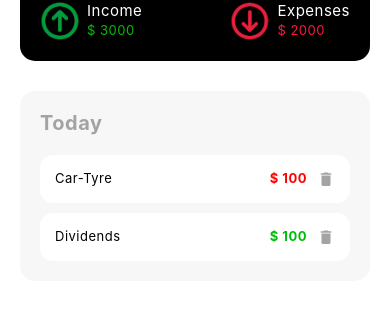
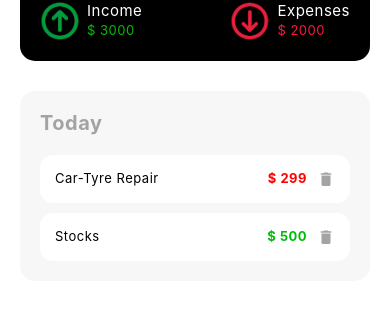
Before and after one commit to hardikambati/tracko-Neurobit, a React Native app: screen /Home in a window 390 px wide. Shown: the part 186-517 px from the top of the page. Built offline with nearby package versions, Linux system fonts and the light colour scheme.

Commit message:
added add/delete features

```diff
--- a/App.js
+++ b/App.js
@@ -1,11 +1,14 @@
 import { StatusBar } from 'expo-status-bar';
 import { StyleSheet, Text, View } from 'react-native';
 import Nav from './src/navigation/Nav';
+import { AuthProvider } from './src/context/AuthContext';
 
 export default function App() {
   return (
     <>
-      <Nav />
+      <AuthProvider>
+          <Nav />
+      </AuthProvider>
     </>
   );
 }
--- a/package.json
+++ b/package.json
@@ -9,8 +9,10 @@
     "web": "expo start --web"
   },
   "dependencies": {
+    "@react-native-async-storage/async-storage": "^1.17.10",
     "@react-navigation/native": "^6.0.13",
     "@react-navigation/stack": "^6.3.2",
+    "axios": "^1.1.3",
     "expo": "~46.0.16",
     "expo-datepicker": "^1.0.21",
     "expo-status-bar": "~1.4.0",
--- /dev/null
+++ b/src/context/AuthContext.js
@@ -0,0 +1,64 @@
+import React, { createContext } from "react";
+import AsyncStorage from '@react-native-async-storage/async-storage';
+import axios from "axios";
+
+
+export const AuthContext = createContext();
+
+export const AuthProvider = ({children}) => {
+
+    const [track, setTrack] = React.useState([
+        {
+            id: 1,
+            description: 'Car-Tyre Repair',
+            amount: 299,
+            date: 'Dec 9, 2022',
+            category: 'expense'
+        },
+        {
+            id: 2,
+            description: 'Stocks',
+            amount: 500,
+            date: 'Dec 4, 2022',
+            category: 'income'
+        }
+    ]);
+
+
+    React.useEffect(() => {
+    }, [])
+
+
+    function addTaskContext(description, amount, category) {
+        const new_id=track.length + 1;
+        const new_task={
+            id: new_id,
+            description,
+            amount,
+            // date,
+            category
+        }
+
+        setTrack(oldTrack => [...oldTrack, new_task]);
+    }
+
+
+    function deleteTaskContext(id) {
+        const newTrack = track.filter(item => item.id !== id);
+        setTrack(newTrack);
+    }
+
+
+    return (
+        <AuthContext.Provider
+            value={{
+                track,
+                addTaskContext,
+                deleteTaskContext,
+            }}
+        >
+            {children}
+        </AuthContext.Provider>
+    );
+
+};
--- a/src/screens/Home.js
+++ b/src/screens/Home.js
@@ -1,14 +1,33 @@
 import React, { useState } from "react";
-import { Button, Text, TextInput, View, Modal, Image, TouchableOpacity } from 'react-native';
+import { Button, Text, TextInput, View, Modal, Image, TouchableOpacity, Alert } from 'react-native';
 import { globalStyles } from '../../styles/global';
 import AwesomeButton from "react-native-really-awesome-button";
 import DatePicker from "expo-datepicker";
 import MaterialCommunityIcons from 'react-native-vector-icons/MaterialCommunityIcons';
+import { AuthContext } from '../context/AuthContext';
 
 export default function Home({navigation}) {
 
+    const { track, addTaskContext, deleteTaskContext } = React.useContext(AuthContext);
+
     const [modalVisible, setModalVisible] = useState(false);
+
+    const [description, setDescription] = useState("");
+    const [amount, setAmount] = useState("");
     const [date, setDate] = useState(new Date().toString());
+
+
+    function addTaskEvent(category) {
+        if(amount === 0 || description === '') {
+            return;
+        }
+
+        addTaskContext(description, amount, category);
+        setModalVisible(!modalVisible)
+
+        setDescription('');
+        setAmount('0');
+    }
 
 
     return (
@@ -48,17 +67,26 @@ export default function Home({navigation}) {
             <View style={globalStyles.TodayTag}>
                 <View style={globalStyles.homeContainer2}>
                     <Text style={globalStyles.TodayFont}>Today</Text>
-                    <View style={globalStyles.homeList}>
-                        <Text style={globalStyles.font5}>Car-Tyre</Text>
-                        <View style={{display: 'flex', flexDirection: 'row'}}>
-                            <Text style={globalStyles.font6R}>$ 100</Text>
-                            <TouchableOpacity activeOpacity={0.5} style={globalStyles.del}>
-                                <MaterialCommunityIcons name="delete" color={'#a3a3a3'} size={18} />
-                            </TouchableOpacity>
+
+                    {track.map((item) =>
+
+                        <View style={globalStyles.homeList} key={ item.id }>
+                            <Text style={globalStyles.font5}>{ item.description }</Text>
+                            <View style={{display: 'flex', flexDirection: 'row'}}>
+                                <Text style={item.category === "income" ? globalStyles.font6G : globalStyles.font6R}>
+                                    $ { item.amount }
+                                </Text>
+                                <TouchableOpacity activeOpacity={0.5} style={globalStyles.del}
+                                    onPress={() => deleteTaskContext(item.id)}
+                                    >
+                                    <MaterialCommunityIcons name="delete" color={'#a3a3a3'} size={18} />
+                                </TouchableOpacity>
+                            </View>
                         </View>
-                    </View>
 
-                    <View style={globalStyles.homeList}>
+                    )}
+
+                    {/* <View style={globalStyles.homeList}>
                         <Text style={globalStyles.font5}>Dividends</Text>
                         <View style={{display: 'flex', flexDirection: 'row'}}>
                             <Text style={globalStyles.font6G}>$ 100</Text>
@@ -66,11 +94,10 @@ export default function Home({navigation}) {
                                 <MaterialCommunityIcons name="delete" color={'#a3a3a3'} size={18} />
                             </TouchableOpacity>
                         </View>
-                    </View>
+                    </View> */}
+
                 </View>
             </View>
-
-
 
         {/* MODAL STARTS */}
             <Modal
@@ -87,66 +114,36 @@ export default function Home({navigation}) {
                             style={globalStyles.inputBox}
                             variant="outline"
                             placeholder="Description"
+                            onChangeText = {text => setDescription(text)}
+                            defaultValue={description}
+                            value = {description}
                         />
 
                         <TextInput
                             style={globalStyles.inputBox}
                             variant="outline"
                             placeholder="Amount"
+                            onChangeText = {text => setAmount(text)}
+                            defaultValue={amount}
+                            value = {amount}
                         />
 
-                        <DatePicker
+                        {/* <DatePicker
                             date={date}
                             onChange={(date) => setDate(date)}
-                        />
+                        /> */}
 
                         <View style={globalStyles.modalButtons}>
                             <View style={globalStyles.singleButton}>
-                                <AwesomeButton
-                                    textColor='white'
-                                    backgroundColor='black'
-                                    backgroundShadow='#DDDDDD'
-                                    backgroundDarker='#E0EAFC'
-                                    raiseLevel={2}
-                                    borderRadius={30}
-                                    width={200}
-                                    height={50}
-                                    onPress={() => setModalVisible(!modalVisible)}
-                                >
-                                    Income +
-                                </AwesomeButton>
+                                <Button title="Income +" color="black" onPress={() => addTaskEvent('income')} />
                             </View>
 
                             <View style={globalStyles.singleButton}>
-                                <AwesomeButton
-                                    textColor='white'
-                                    backgroundColor='black'
-                                    backgroundShadow='#DDDDDD'
-                                    backgroundDarker='#E0EAFC'
-                                    raiseLevel={2}
-                                    borderRadius={30}
-                                    width={200}
-                                    height={50}
-                                    onPress={() => setModalVisible(!modalVisible)}
-                                >
-                                    Expense -
-                                </AwesomeButton>
+                                <Button title="Expense -" color="black" onPress={() => addTaskEvent('expense')} />
                             </View>
 
                             <View style={globalStyles.singleButton}>
-                                <AwesomeButton
-                                    textColor='white'
-                                    backgroundColor='black'
-                                    backgroundShadow='#DDDDDD'
-                                    backgroundDarker='#E0EAFC'
-                                    raiseLevel={2}
-                                    borderRadius={30}
-                                    width={200}
-                                    height={50}
-                                    onPress={() => setModalVisible(!modalVisible)}
-                                >
-                                    Cancel
-                                </AwesomeButton>
+                                <Button title="Cancel" color="black" onPress={() => setModalVisible(!modalVisible)} />
                             </View>
                         </View>
 
@@ -154,6 +151,7 @@ export default function Home({navigation}) {
                 </View>
 
             </Modal>
+
         {/* MODAL ENDS */}
 
 
--- a/src/screens/Profile.js
+++ b/src/screens/Profile.js
@@ -1,8 +1,10 @@
 import React, { useState } from "react";
-import { Button, Text, TextInput, View, Modal } from 'react-native';
+import { Button, Text, TextInput, View, Modal, Alert } from 'react-native';
 import { globalStyles } from '../../styles/global';
 
+
 export default function Profile() {
+
     return (
         <View>
 
--- a/styles/global.js
+++ b/styles/global.js
@@ -176,6 +176,7 @@ export const globalStyles = StyleSheet.create({
         marginTop: 15,
     },
     singleButton: {
-        marginTop: 5
+        marginTop: 10,
+        width: 200
     },
 });
```
Also changed, not shown: 1 other file (tests, documents, lock files or other folders).
